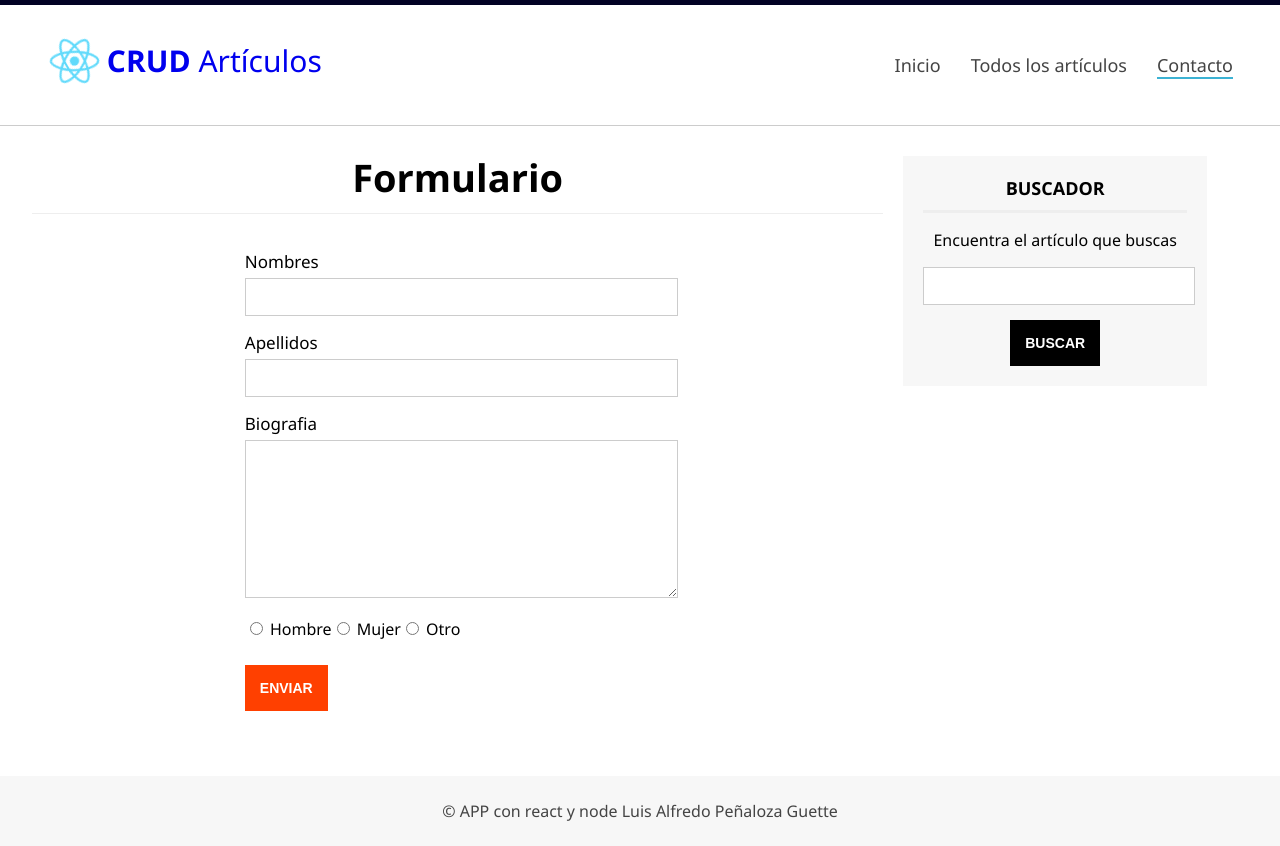
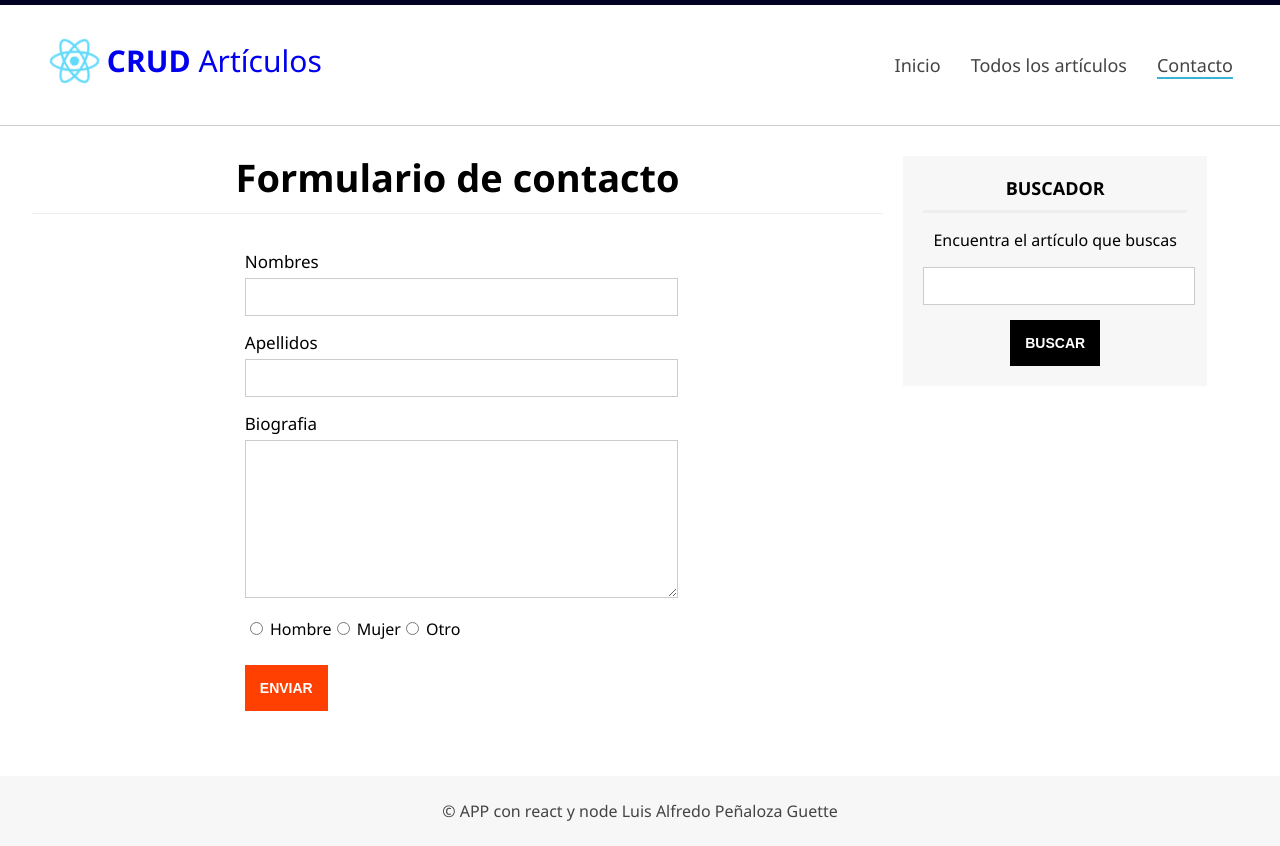
Before and after one commit to lpenaloza/apparticlereact, a React (Create React App) app: page /formulario in a window 1280 px wide. Built offline with nearby package versions, Linux system fonts and the light colour scheme.

Commit message:
Cambio de titulo del formulario de contacto

```diff
--- a/src/components/Formulario.js
+++ b/src/components/Formulario.js
@@ -62,7 +62,7 @@ class Formulario extends Component {
             <div id="formulario">
                 <div className="center">
                     <div id="content">
-                        <h1 className="subheader">Formulario</h1>
+                        <h1 className="subheader">Formulario de contacto</h1>
                         {/* datos del formulario */}
                         {this.state.user.nombre &&
                             this.state.user.apellidos &&
```
